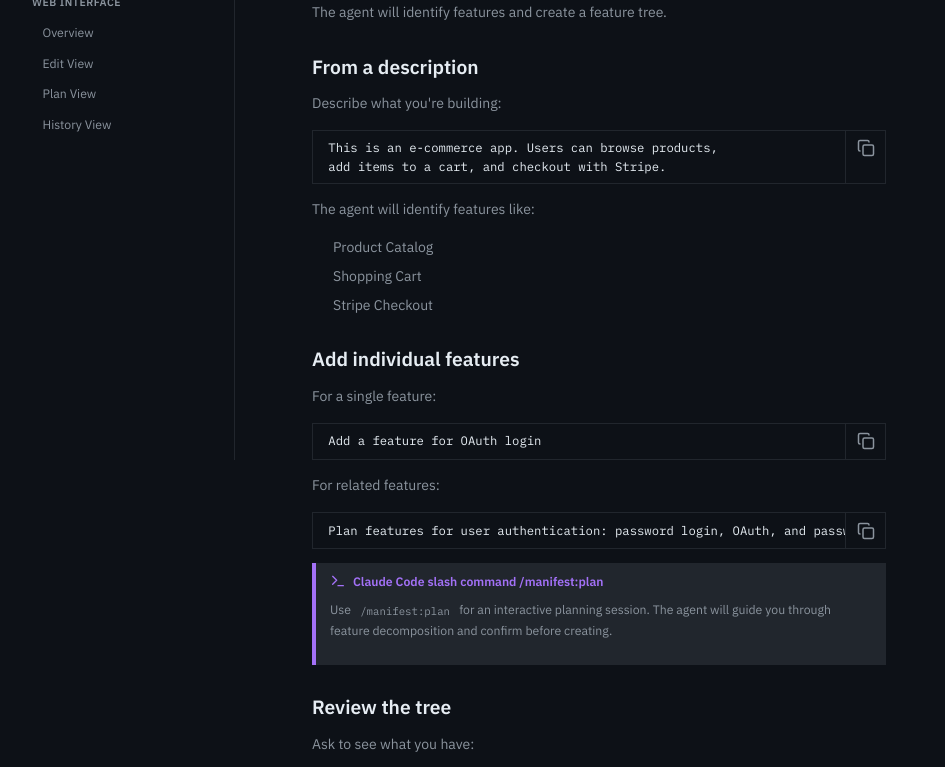
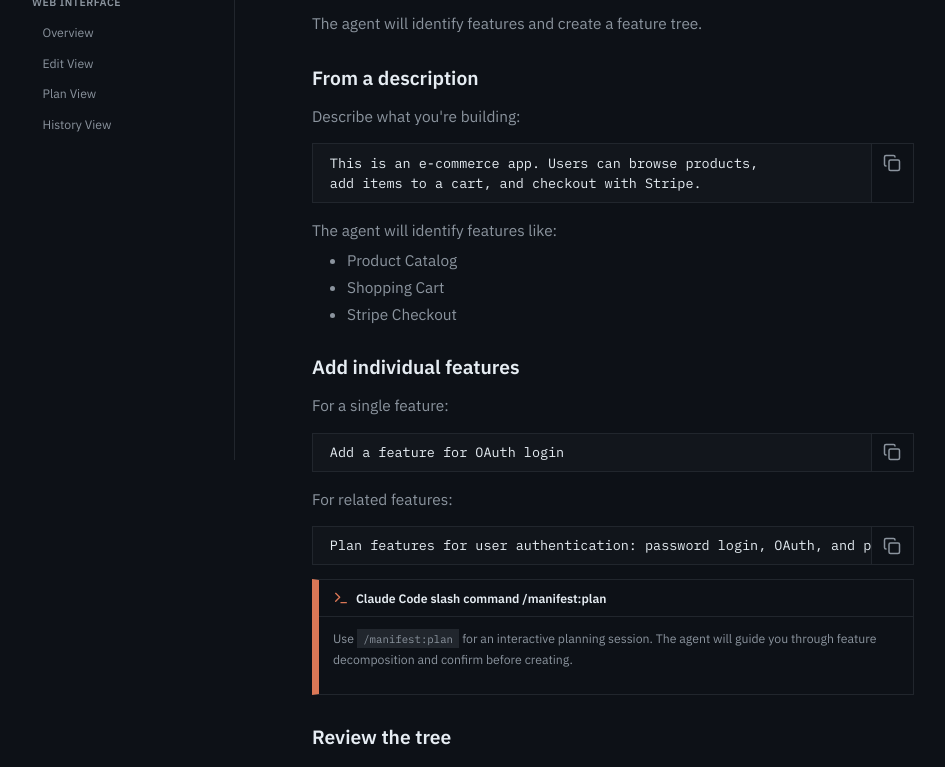
Before and after one commit to manifestdocs/manifest-web, a SvelteKit app: page /docs/cli/planning in a window 1280 px wide. Shown: the part 340-1107 px from the top of the page, without its empty margins (85-1030 px from the left). Built offline with nearby package versions, Linux system fonts and the light colour scheme; no server answers.

Commit message:
Improve docs component styling

```diff
--- a/src/lib/components/docs/Admonition.svelte
+++ b/src/lib/components/docs/Admonition.svelte
@@ -59,8 +59,7 @@
 <style>
     .admonition {
         margin: 1rem 0;
-        border-left: 4px solid;
-        background: var(--background-muted);
+        border: 1px solid var(--border-muted);
     }
 
     .admonition-title {
@@ -70,10 +69,15 @@
         padding: 0.625rem 1rem;
         font-size: 0.875rem;
         font-weight: 600;
+        border-bottom: 1px solid var(--border-muted);
+    }
+
+    .admonition-title span {
+        color: var(--foreground);
     }
 
     .admonition-content {
-        padding: 0 1rem 0.75rem;
+        padding: 0.75rem 1rem;
         font-size: 0.875rem;
         color: var(--foreground-muted);
         line-height: 1.6;
@@ -92,7 +96,7 @@
 
     /* Note - blue */
     .admonition-note {
-        border-color: var(--accent-blue);
+        border-left: 7px solid var(--accent-blue);
     }
     .admonition-note .admonition-title {
         color: var(--accent-blue);
@@ -100,7 +104,7 @@
 
     /* Tip - green */
     .admonition-tip {
-        border-color: var(--accent-green);
+        border-left: 7px solid var(--accent-green);
     }
     .admonition-tip .admonition-title {
         color: var(--accent-green);
@@ -108,17 +112,17 @@
 
     /* Warning - orange */
     .admonition-warning {
-        border-color: var(--accent-orange);
+        border-left: 7px solid var(--accent-orange);
     }
     .admonition-warning .admonition-title {
         color: var(--accent-orange);
     }
 
-    /* Skill - purple */
+    /* Skill - Claude orange */
     .admonition-skill {
-        border-color: var(--accent-purple);
+        border-left: 7px solid #da7756;
     }
     .admonition-skill .admonition-title {
-        color: var(--accent-purple);
+        color: #da7756;
     }
 </style>
--- a/src/lib/components/docs/CodeBlock.svelte
+++ b/src/lib/components/docs/CodeBlock.svelte
@@ -1,5 +1,5 @@
 <script lang="ts">
-    let { code, language = '' }: { code: string; language?: string } = $props();
+    let { code, language = '', copyable = true }: { code: string; language?: string; copyable?: boolean } = $props();
 
     let copied = $state(false);
 
@@ -12,6 +12,7 @@
 
 <div class="code-block">
     <pre><code class={language ? `language-${language}` : ''}>{code}</code></pre>
+    {#if copyable}
         <button class="copy-button" onclick={copyCode} aria-label="Copy code">
             {#if copied}
                 <svg width="18" height="18" viewBox="0 0 24 24" fill="none" stroke="currentColor" stroke-width="2" stroke-linecap="round" stroke-linejoin="round">
@@ -24,6 +25,7 @@
                 </svg>
             {/if}
         </button>
+    {/if}
 </div>
 
 <style>
@@ -41,7 +43,7 @@
         overflow-x: auto;
         font-size: 0.875em;
         line-height: 1.5;
-        background: transparent;
+        background: rgba(255, 255, 255, 0.02);
     }
 
     code {
--- a/src/lib/components/docs/CopyableCommand.svelte
+++ b/src/lib/components/docs/CopyableCommand.svelte
@@ -40,7 +40,7 @@
         font-family: 'IBM Plex Mono', ui-monospace, monospace;
         font-size: 0.875em;
         color: var(--foreground);
-        background: var(--background);
+        background: rgba(255, 255, 255, 0.02);
         user-select: all;
         cursor: text;
         border: none;
--- a/src/routes/docs/+layout.svelte
+++ b/src/routes/docs/+layout.svelte
@@ -62,6 +62,7 @@
     .docs-layout {
         min-height: 100vh;
         background: var(--background);
+        font-size: 110%;
     }
 
     /* Mobile header */
@@ -122,6 +123,7 @@
         z-index: 50;
         transform: translateX(-100%);
         transition: transform 0.2s ease;
+        font-size: 110%;
     }
 
     .sidebar-mobile.open {
@@ -141,6 +143,7 @@
         position: sticky;
         top: 0;
         height: 100vh;
+        font-size: 110%;
     }
 
     /* Main content */
@@ -150,7 +153,7 @@
     }
 
     .docs-content {
-        max-width: 48rem;
+        max-width: 50rem;
         padding: 4.25rem 1.5rem 4rem 5.5rem;
     }
 
@@ -196,12 +199,20 @@
         text-decoration: underline;
     }
 
-    .docs-content :global(ul),
+    .docs-content :global(ul) {
+        color: var(--foreground-muted);
+        line-height: 1.4;
+        padding-left: 2.5rem;
+        margin: -0.5rem 0 1rem;
+        list-style-type: disc;
+    }
+
     .docs-content :global(ol) {
         color: var(--foreground-muted);
-        line-height: 1.7;
-        padding-left: 1.5rem;
-        margin: 0 0 1rem;
+        line-height: 1.4;
+        padding-left: 2.5rem;
+        margin: -0.5rem 0 1rem;
+        list-style-type: decimal;
     }
 
     .docs-content :global(li) {
```
Lines whose indentation alone changed are shown as unchanged.
